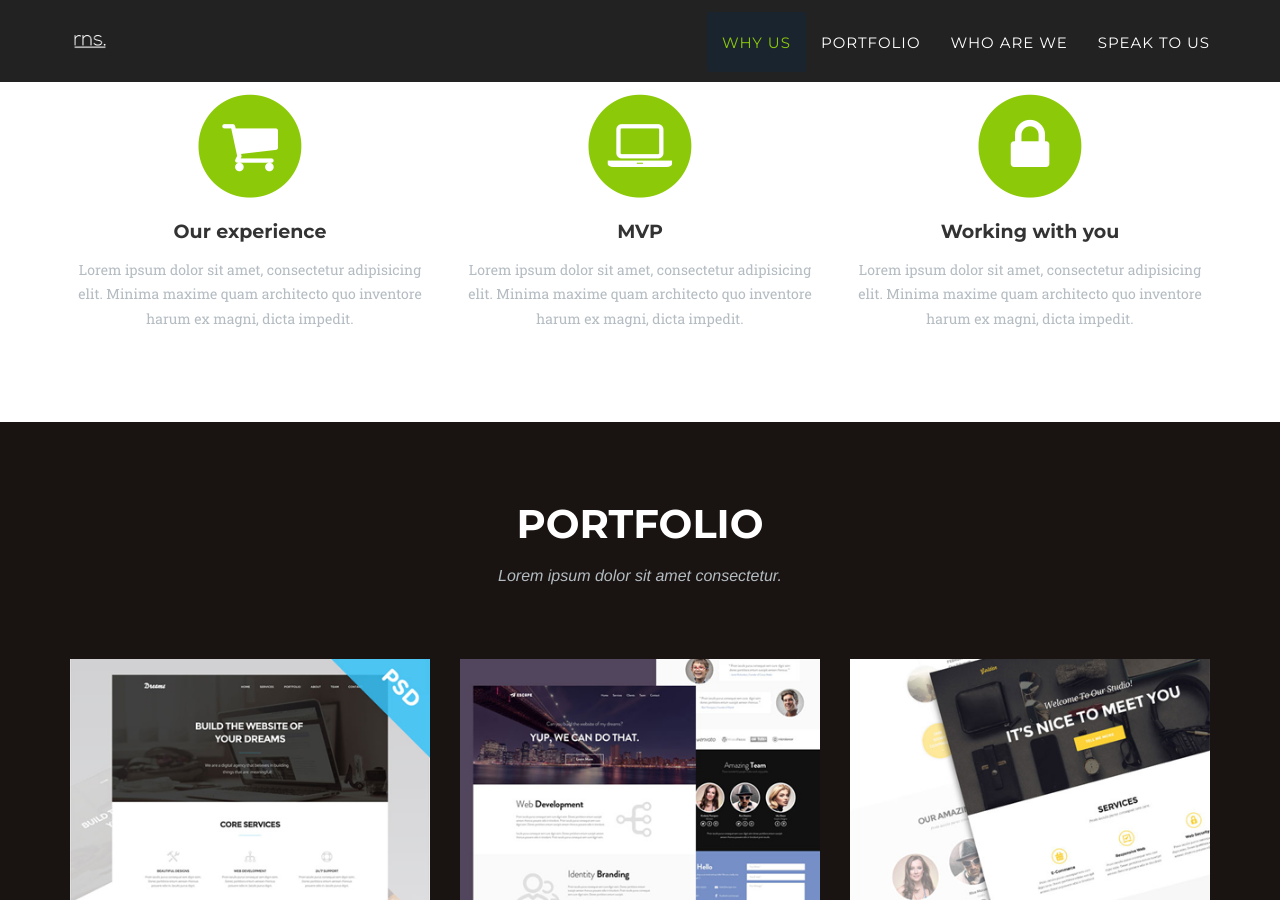
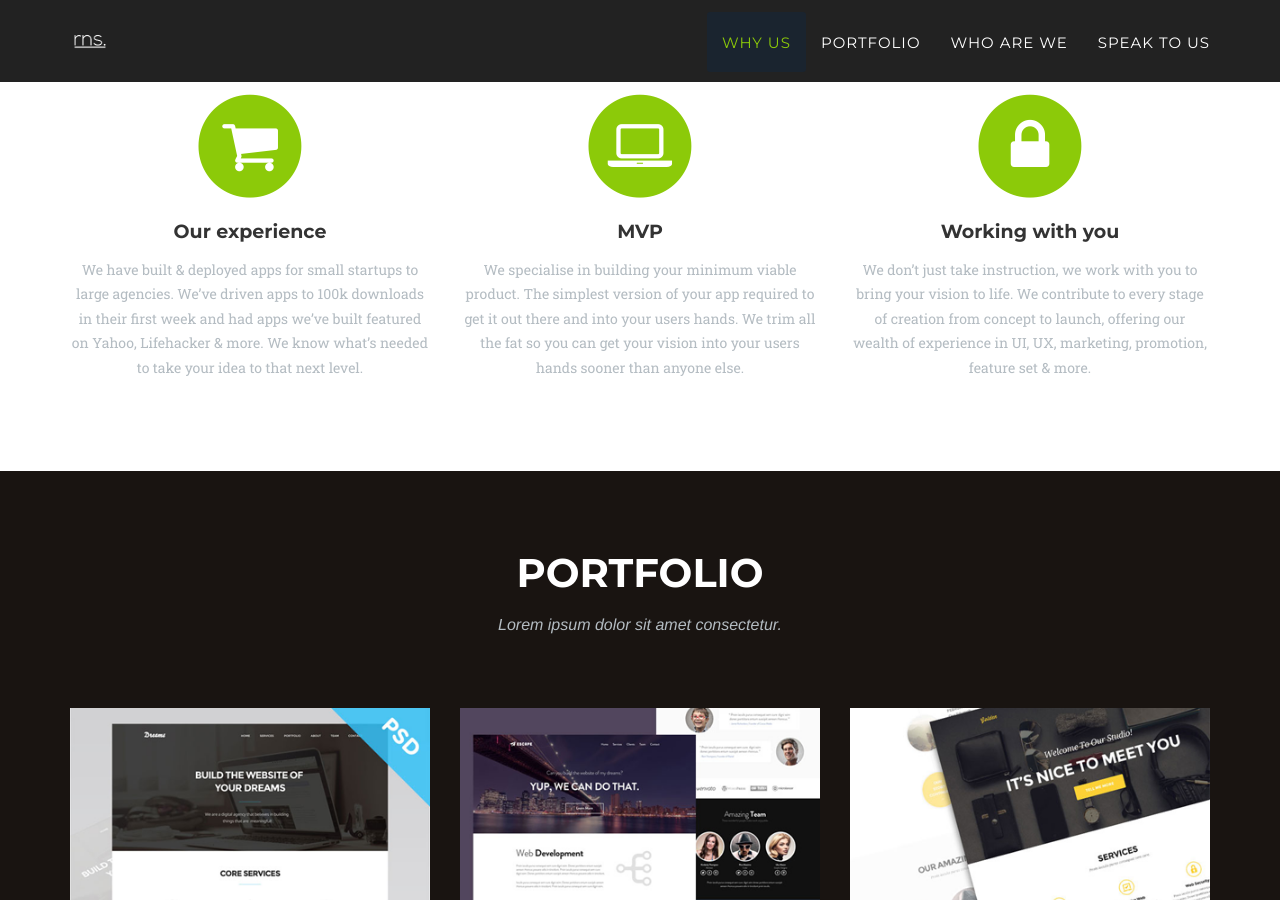
Before and after one commit to RnS-Apps/RnS-Apps.github.io, a Jekyll site: the page built from index.html, in a window 1280 px wide and 900 px high, scrolled down 760 px. Built offline with Jekyll 4.4.1, drawn with Linux system fonts in a browser that asks for light colours; some web fonts are replaced.

Commit message:
Update whyus.html
- Updated why us copy

```diff
--- a/_includes/whyus.html
+++ b/_includes/whyus.html
@@ -14,7 +14,7 @@
                         <i class="fa fa-shopping-cart fa-stack-1x fa-inverse"></i>
                     </span>
                     <h4 class="service-heading">Our experience</h4>
-                    <p class="text-muted">Lorem ipsum dolor sit amet, consectetur adipisicing elit. Minima maxime quam architecto quo inventore harum ex magni, dicta impedit.</p>
+                    <p class="text-muted">We have built & deployed apps for small startups to large agencies.  We’ve driven apps to 100k downloads in their first week and had apps we’ve built featured on Yahoo, Lifehacker & more.  We know what’s needed to take your idea to that next level.</p>
                 </div>
                 <div class="col-md-4">
                     <span class="fa-stack fa-4x">
@@ -22,7 +22,7 @@
                         <i class="fa fa-laptop fa-stack-1x fa-inverse"></i>
                     </span>
                     <h4 class="service-heading">MVP </h4>
-                    <p class="text-muted">Lorem ipsum dolor sit amet, consectetur adipisicing elit. Minima maxime quam architecto quo inventore harum ex magni, dicta impedit.</p>
+                    <p class="text-muted">We specialise in building your minimum viable product.  The simplest version of your app required to get it out there and into your users hands.  We trim all the fat so you can get your vision into your users hands sooner than anyone else.</p>
                 </div>
                 <div class="col-md-4">
                     <span class="fa-stack fa-4x">
@@ -30,7 +30,7 @@
                         <i class="fa fa-lock fa-stack-1x fa-inverse"></i>
                     </span>
                     <h4 class="service-heading">Working with you</h4>
-                    <p class="text-muted">Lorem ipsum dolor sit amet, consectetur adipisicing elit. Minima maxime quam architecto quo inventore harum ex magni, dicta impedit.</p>
+                    <p class="text-muted">We don’t just take instruction, we work with you to bring your vision to life.  We contribute to every stage of creation from concept to launch, offering our wealth of experience in UI, UX, marketing, promotion, feature set & more.</p>
                 </div>
             </div>
         </div>
```
